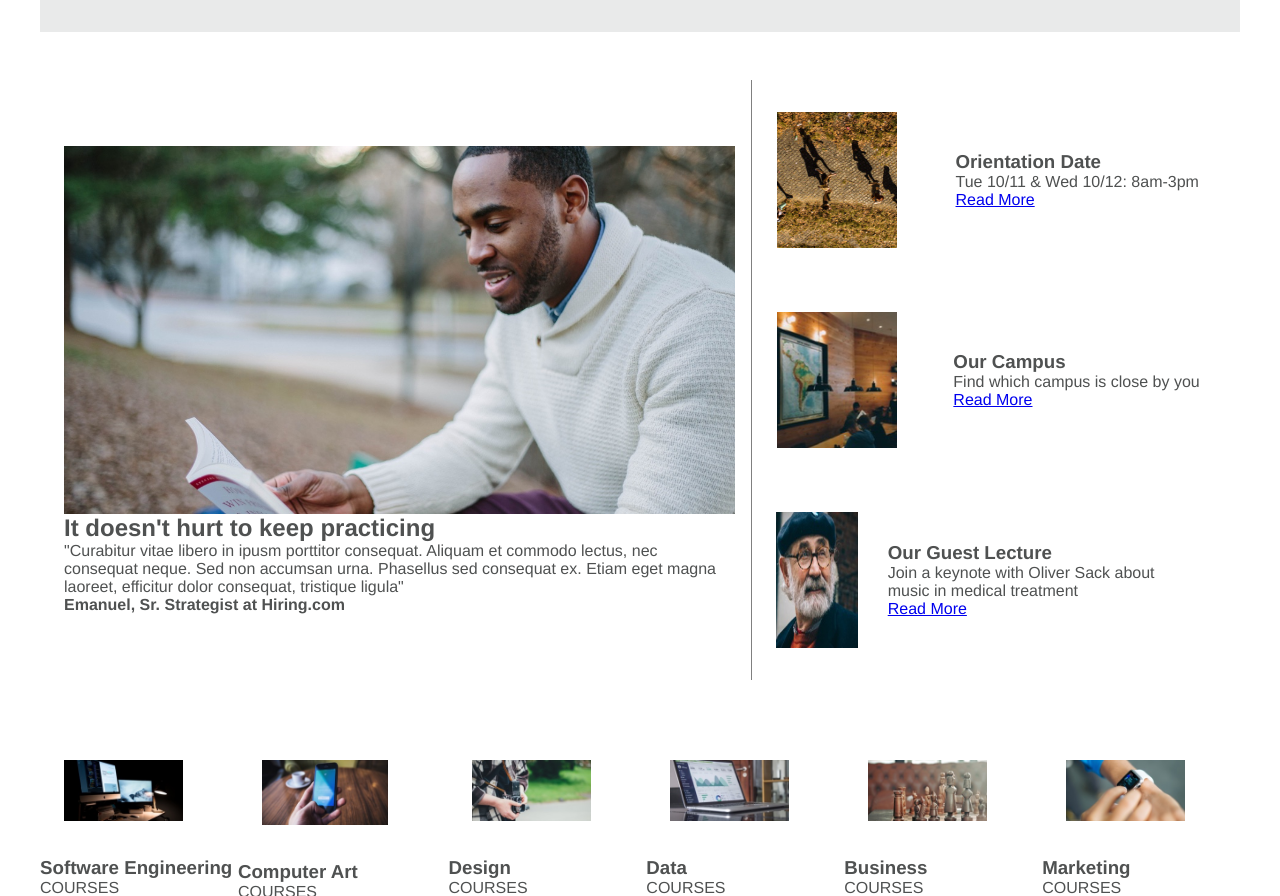
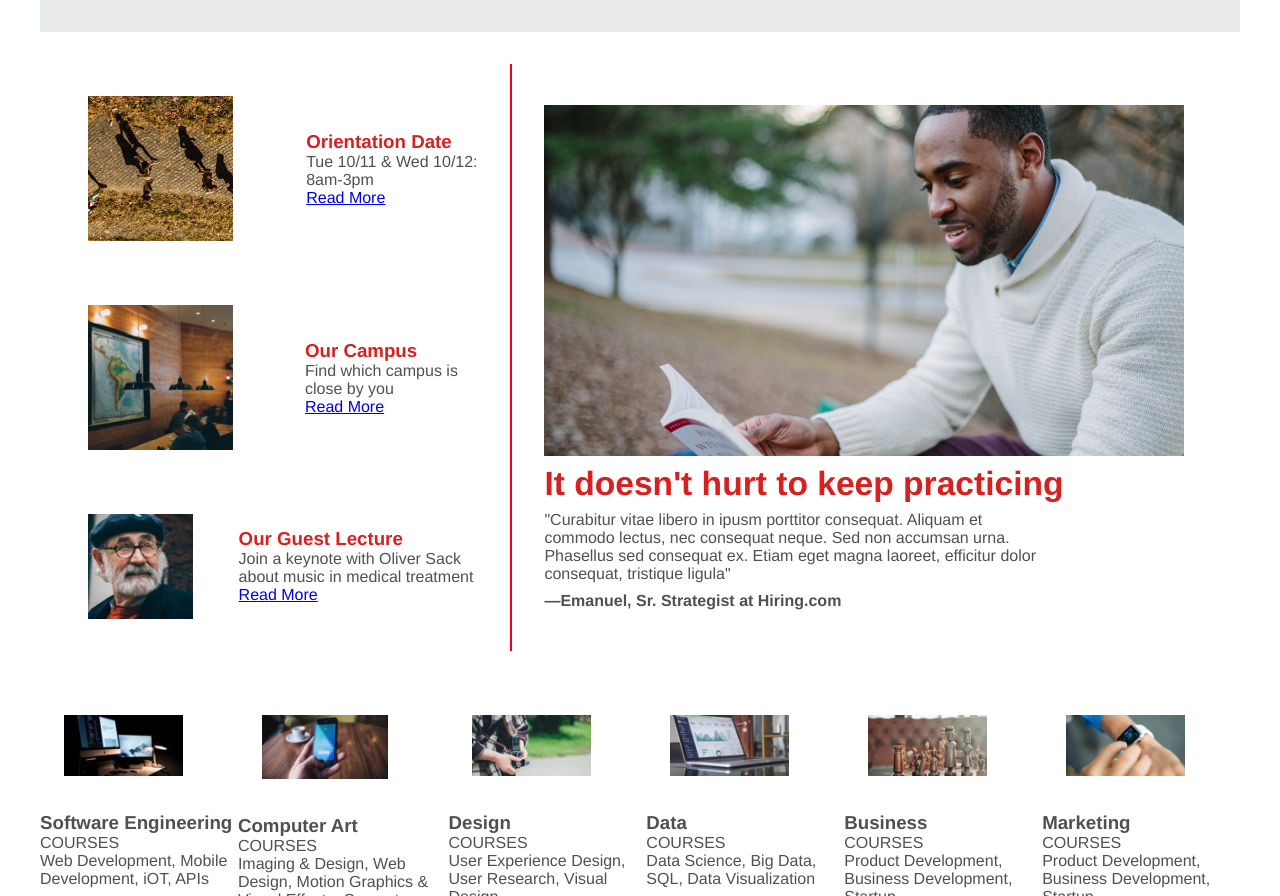
Before and after one commit to sherylrivas/colmar-academy, a plain HTML site: page index.html in a window 1280 px wide. Shown: the part 628-1524 px from the top of the page. Drawn offline with Linux system fonts and the light colour scheme.

Commit message:
work on campus section

```diff
--- a/index.html
+++ b/index.html
@@ -40,12 +40,7 @@
 
 <!--CAMPUS SECTION-->
     <div id="campus-container">
-        <div id="campus1">
-            <img src="resources/images/information-main.jpg">
-            <h2>It doesn't hurt to keep practicing</h2>
-            <p>"Curabitur vitae libero in ipusm porttitor consequat. Aliquam et commodo lectus, nec consequat neque. Sed non accumsan urna. Phasellus sed consequat ex. Etiam eget magna laoreet, efficitur dolor consequat, tristique ligula"</p>
-            <p><strong>Emanuel, Sr. Strategist at Hiring.com</strong></p>
-        </div>
+
         <div id="campus2">
 
             <div id="orientation">
@@ -80,6 +75,13 @@
                     <p><a href="#">Read More</a></p>
                 </div>
             </div>
+        </div>
+
+        <div id="campus1">
+            <img src="resources/images/information-main.jpg">
+            <h2>It doesn't hurt to keep practicing</h2>
+            <p>"Curabitur vitae libero in ipusm porttitor consequat. Aliquam et commodo lectus, nec consequat neque. Sed non accumsan urna. Phasellus sed consequat ex. Etiam eget magna laoreet, efficitur dolor consequat, tristique ligula"</p>
+            <p><strong>—Emanuel, Sr. Strategist at Hiring.com</strong></p>
         </div>
     </div>
 
--- a/resources/css/style.css
+++ b/resources/css/style.css
@@ -1,3 +1,11 @@
+/* COLOR SCHEME
+NAVY #6865B4
+RED #EB0029
+DARK GRAY #4F5151
+LIGHT GRAY #E9EAEA
+*/
+
+
 /* RESET STYLES */
 
 * {
@@ -147,9 +155,18 @@ img {
 #campus1 {
     display: flex;
     flex-direction: column;
-    justify-content: center;
+    justify-content: space-evenly;
     width: 60%;
-    align-content: space-between;
+    margin: 32px;
+ }
+
+#campus1 h2 {
+    color: #D72120;
+    font-size: 2.1rem;
+}
+
+#campus1 p {
+    width: 80%;
 }
 
 #campus1 img {
@@ -161,8 +178,8 @@ img {
     display: flex;
     flex-direction: column;
     width: 40%;
-    margin: 16px;
-    border-left: 1px solid gray;
+    padding-right: 20px;
+    border-right: 2px solid #EB0029;
 }
 
 #orientation, #ourcampus, #guestlecture {
@@ -172,13 +189,13 @@ img {
     align-items: center;
     justify-content: space-around;
     flex: 1 1 auto;
+}
 
-
+#orientation h3, #ourcampus h3, #guestlecture h3 {
+    color: #D72120;
 }
 
 .images {
-    width: 12.5rem;
-    height: 12.5rem;
     display: flex;
  }
 
```
